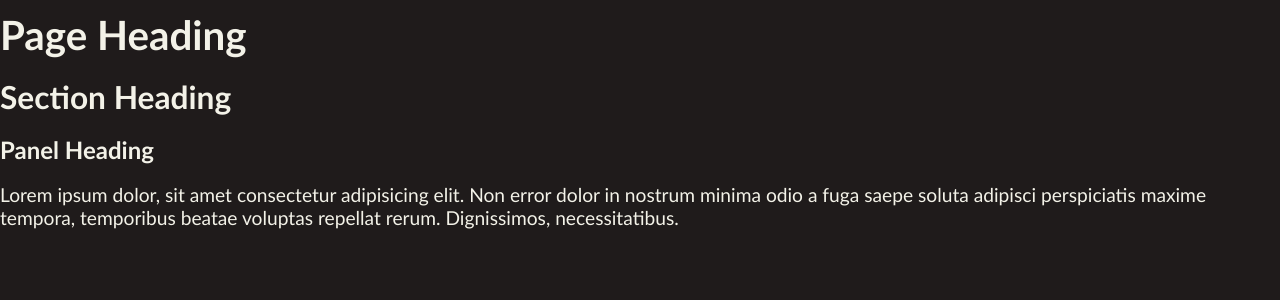
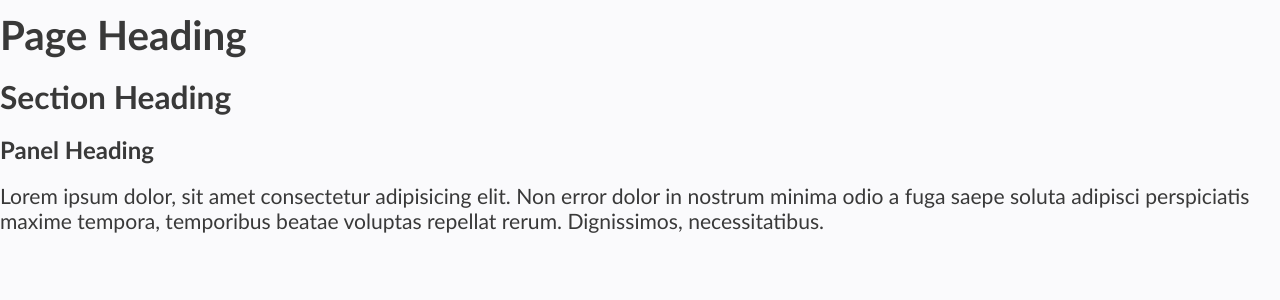
Before and after one commit to nology-tech/Union-Client-Project, a React (Vite) app: page / in a window 1280 px wide. Shown: the top 300 px of the page. Built offline with nearby package versions, Linux system fonts and the light colour scheme.

Commit message:
adding variables, fonts, font-sizes

```diff
--- a/package.json
+++ b/package.json
@@ -30,7 +30,7 @@
     "eslint-plugin-react-refresh": "^0.3.4",
     "jsdom": "^22.1.0",
     "prettier": "^2.8.8",
-    "sass": "^1.63.4",
+    "sass": "^1.66.1",
     "typescript": "^5.0.2",
     "vite": "^4.3.9",
     "vitest": "^0.32.0"
--- a/src/styles/_typography.scss
+++ b/src/styles/_typography.scss
@@ -25,18 +25,33 @@ p {
 
 button {
   font-size: 1rem;
+  font-weight: 700;
 }
 
 h1 {
   font-size: 2.1rem;
+  font-weight: 700;
 }
 
 h2 {
   font-size: 1.65rem;
+  font-weight: 700;
 }
 
 h3 {
   font-size: 1.25rem;
+  font-weight: 700;
+}
+
+h4 {
+  font-size:1.1rem;
+  font-weight: 700;
+}
+
+p {
+  font-size: 1.1rem;
+  font-weight: 400;
+
 }
 
 @media screen and (min-width: $tablet-breakpoint) {
--- a/src/styles/_variables.scss
+++ b/src/styles/_variables.scss
@@ -5,6 +5,31 @@ $desktop-breakpoint: 1024px;
 $large-desktop-breakpoint: 1440px;
 $extra-large-desktop-breakpoint: 2560px;
 
+// Modern
+@import url("https://fonts.googleapis.com/css2?family=PT+Sans&family=Poppins:wght@400;500;600;700&display=swap");
+// Classic
+@import url("https://fonts.googleapis.com/css2?family=Lato&family=Playfair+Display:wght@400;500;600;700&display=swap");
+// breakpoints
+$mobile-breakpoint: 320px;
+$tablet-breakpoint: 768px;
+$desktop-breakpoint: 1024px;
+$large-desktop-breakpoint: 1440px;
+$extra-large-desktop-breakpoint: 2560px;
 //colors
-$text-color: #f3f2e8;
-$background-color: #1f1b1b;
+$color-charcoal: #393939;
+$color-dark-grey: #5F6068;
+$color-grey: #CACBCD;
+$color-light-grey: #E4E5F0;
+$color-red: #B42004;
+$color-yellow: #FFB61D;
+$color-white: #FFFFFF;
+$color-off-white: #FAFAFC;
+$text-color: $color-charcoal;
+$background-color: $color-off-white;
+
+$modern-header: "Poppins", sans-serif;
+$modern-content: "PT Sans", sans-serif;
+// Classic - Use for body on page
+
+$classic-header: "Playfair Display", serif;
+$classic-content: "Lato", sans-serif;
```
Also changed, not shown: 1 other file (tests, documents, lock files or other folders).
